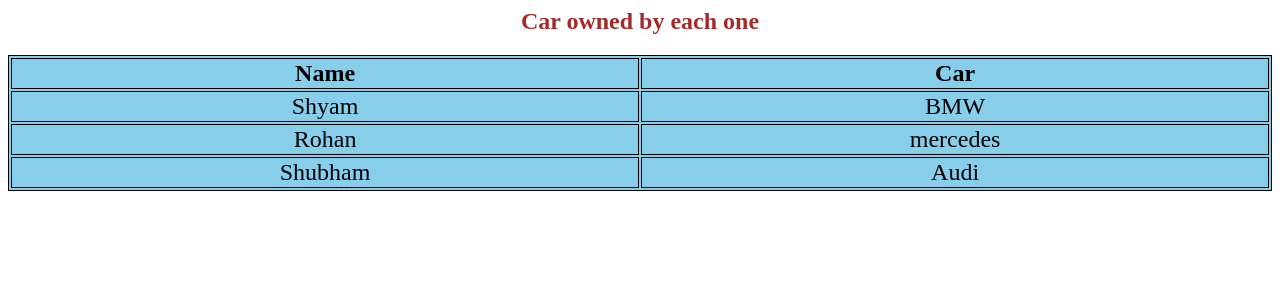
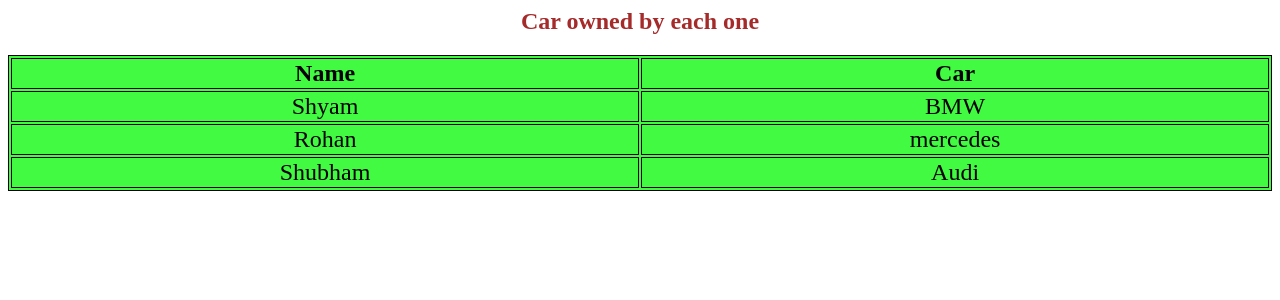
Before and after one commit to namitrathod1/angular-ivy-p4brrh, an Angular app: page / in a window 1280 px wide. Shown: the top 300 px of the page. Built offline with nearby package versions, Linux system fonts and the light colour scheme.

Commit message:
1 file modified

```diff
--- a/src/app/app.component.css
+++ b/src/app/app.component.css
@@ -11,7 +11,7 @@
   border: 1px solid;
   font-size: x-large;
   color: black;
-  background-color: skyblue;
+  background-color: rgb(65, 250, 65);
 }
 tr,
 td,
```
